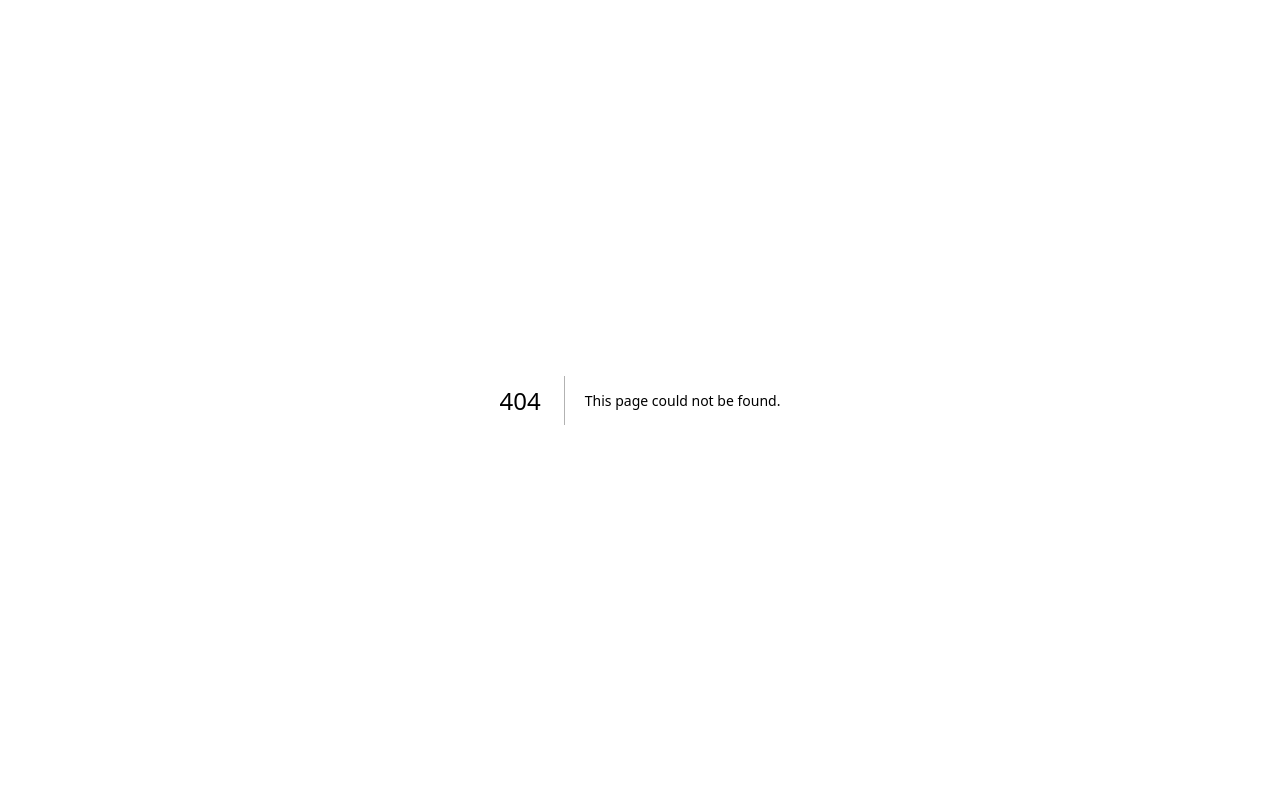
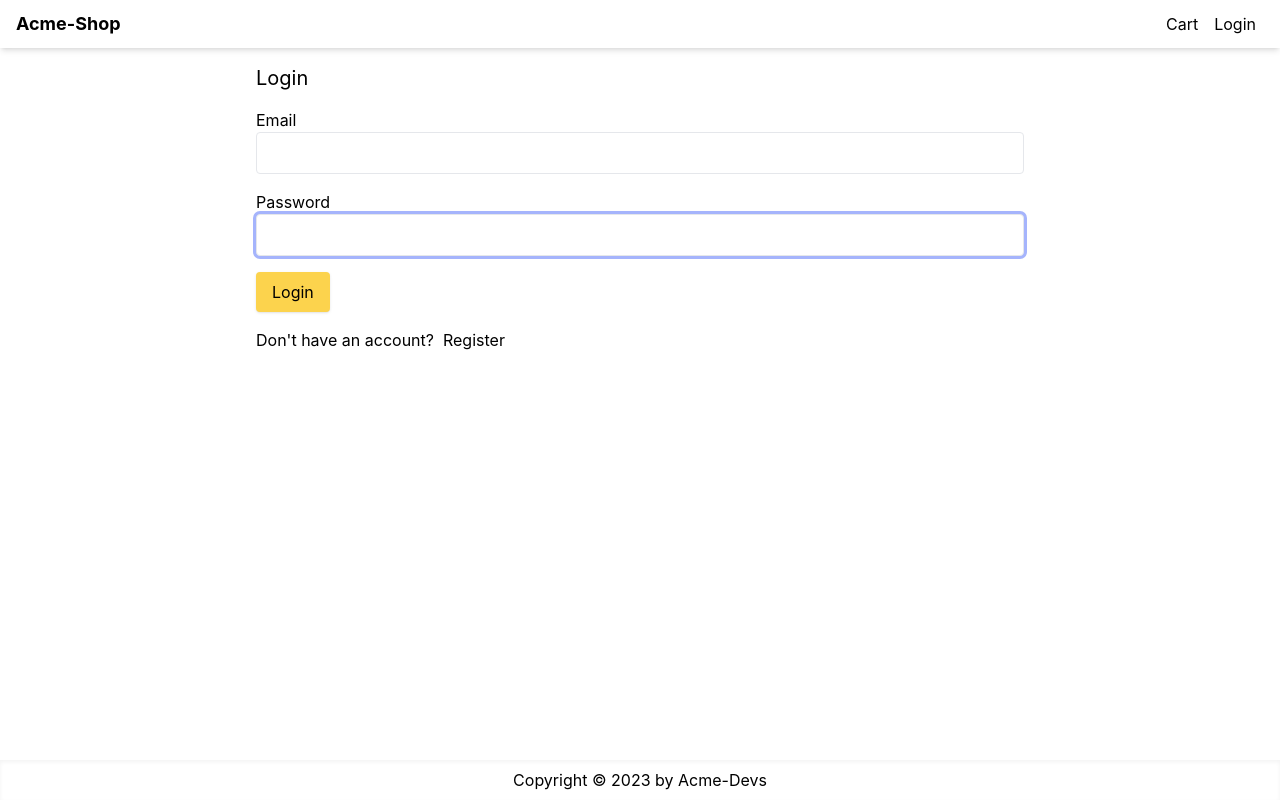
Before and after one commit to apeli23/shop, a Next.js app: page /login in a window 1280 px wide. Before the commit this address had no page. Built offline with nearby package versions, Linux system fonts and the light colour scheme.

Commit message:
create-login-form

```diff
--- a/package.json
+++ b/package.json
@@ -15,7 +15,8 @@
     "js-cookie": "^3.0.1",
     "next": "13.1.1",
     "react": "18.2.0",
-    "react-dom": "18.2.0"
+    "react-dom": "^18.2.0",
+    "react-hook-form": "^7.42.1"
   },
   "devDependencies": {
     "@types/react": "^18.0.26",
--- a/pages/cart.js
+++ b/pages/cart.js
@@ -96,7 +96,7 @@ function CartScreen() {
               </li>
               <li>
                 <button
-                  onClick={() => router.push('/shipping')}
+                  onClick={() => router.push('login?redirect=/shipping')}
                   className="primary-button w-full"
                 >
                   Check Out
--- /dev/null
+++ b/pages/login.js
@@ -0,0 +1,67 @@
+import Link from 'next/link';
+import React from 'react';
+import { useForm } from 'react-hook-form';
+import Layout from '../components/Layout';
+
+export default function LoginScreen() {
+  const {
+    handleSubmit,
+    register,
+    formState: { errors },
+  } = useForm();
+  const submitHandler = ({ email, password }) => {
+    console.log(email, password);
+  };
+  return (
+    <Layout title="Login">
+      <form
+        className="mx-auto max-w-screen-md"
+        onSubmit={handleSubmit(submitHandler)}
+      >
+        <h1 className="mb-4 text-xl">Login</h1>
+        <div className="mb-4">
+          <label htmlFor="email">Email</label>
+          <input
+            type="email"
+            {...register('email', {
+              required: 'Please enter email',
+              pattern: {
+                value: /^[a-zA-Z0-9_.+-]+@[a-zA-Z0-9-]+.[a-zA-Z0-9-.]+$/i,
+                message: 'Please enter valid email',
+              },
+            })}
+            className="w-full"
+            id="email"
+            autoFocus
+          ></input>
+          {errors.email && (
+            <div className="text-red-500">{errors.email.message}</div>
+          )}
+        </div>
+        <div className="mb-4">
+          <label htmlFor="password">Password</label>
+          <input
+            type="password"
+            {...register('password', {
+              required: 'Please enter password',
+              minLength: { value: 6, message: 'password is more than 5 characters' },
+            })}
+            className="w-full"
+            id="password"
+            autoFocus
+          ></input>
+          {errors.password && (
+            <div className="text-red-500 ">{errors.password.message}</div>
+          )}
+        </div>
+        <div className="mb-4 ">
+          <button className="primary-button">Login</button>
+        </div>
+        <div className="mb-4 ">
+          Don&apos;t have an account? &nbsp;
+          <Link href="register">Register</Link>
+        </div>
+      </form>
+    </Layout>
+  );
+}
--- a/styles/globals.css
+++ b/styles/globals.css
@@ -36,3 +36,9 @@ a {
 .primary-button {
   @apply rounded bg-amber-300 py-2 px-4 shadow outline-none hover:bg-amber-400  active:bg-amber-500;
 }
+
+input,
+select,
+textarea {
+  @apply rounded border p-2  outline-none ring-indigo-300  focus:ring;
+}
```
Also changed, not shown: 2 other files (tests, documents, lock files or other folders).
